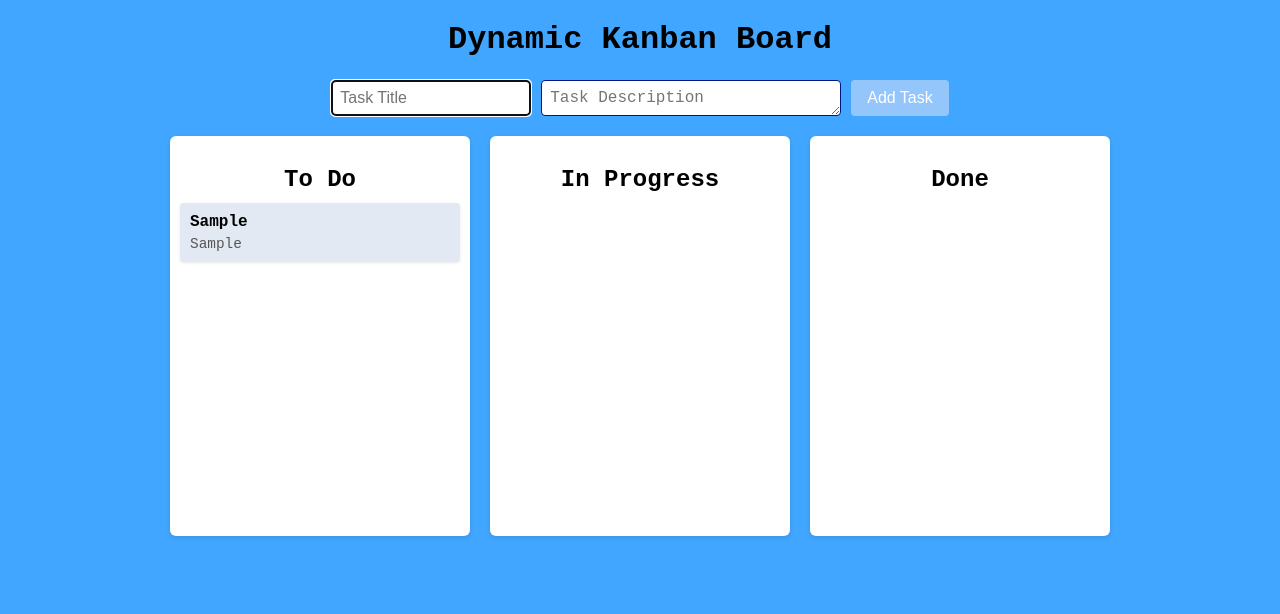
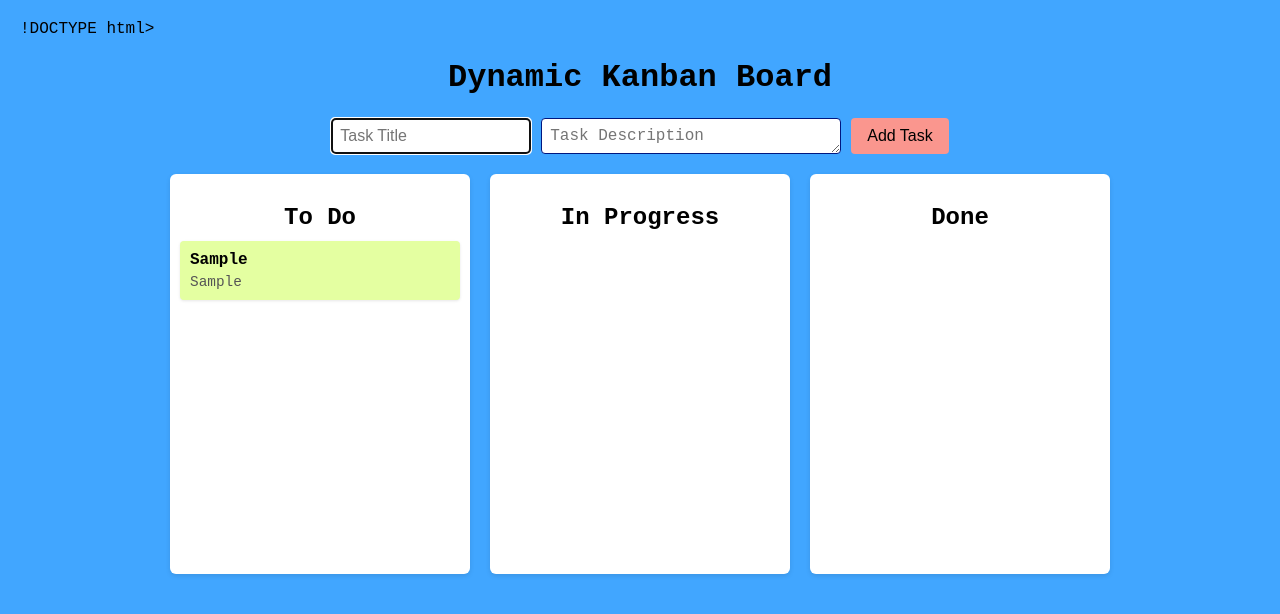
Before and after one commit to Sunilj68/Dynamic-Kanban-Board, a plain HTML site: page index.html in a window 1280 px wide. Both pictures are taken after typing "Sample", "Sample" into the empty fields and a click on the button "Add Task". Drawn offline with Linux system fonts and the light colour scheme.

Commit message:
Update index.html

```diff
--- a/index.html
+++ b/index.html
@@ -1,4 +1,4 @@
-<!DOCTYPE html>
+!DOCTYPE html>
 <html lang="en">
 <head>
   <meta charset="UTF-8" />
@@ -43,9 +43,9 @@
     #task-form button {
       padding: 8px 16px;
       font-size: 1rem;
-      background-color: #94c6fb;
+      background-color: #fa968e;
       border: none;
-      color: white;
+      color: rgb(0, 0, 0);
       border-radius: 4px;
       cursor: pointer;
     }
@@ -78,7 +78,7 @@
       min-height: 300px;
     }
     .task {
-      background: #e3e9f3;
+      background: #e4ffa1;
       border-radius: 4px;
       padding: 10px;
       margin-bottom: 10px;
```
